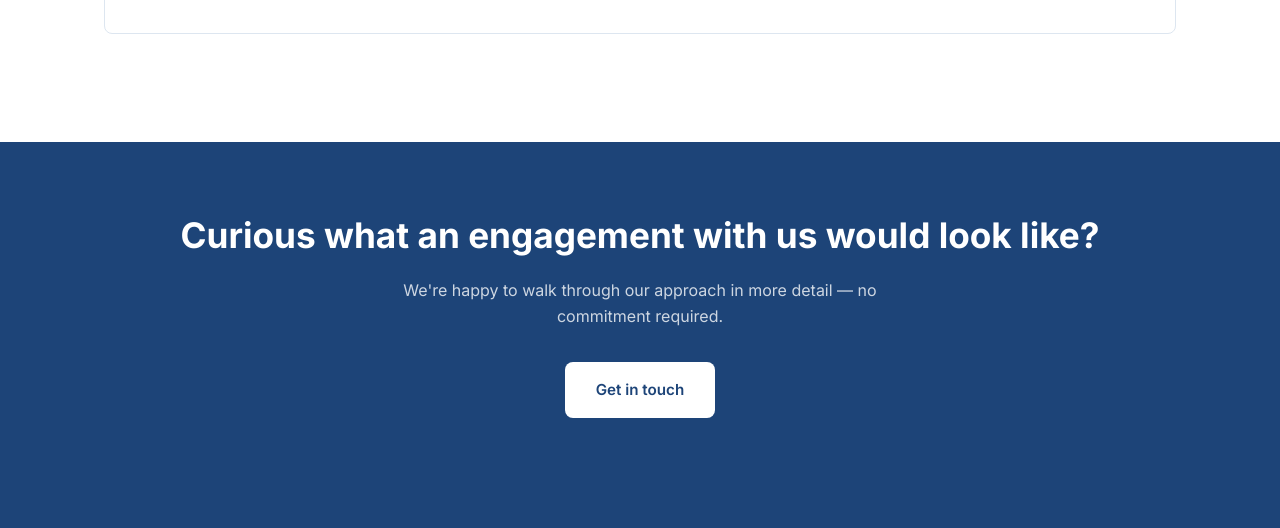
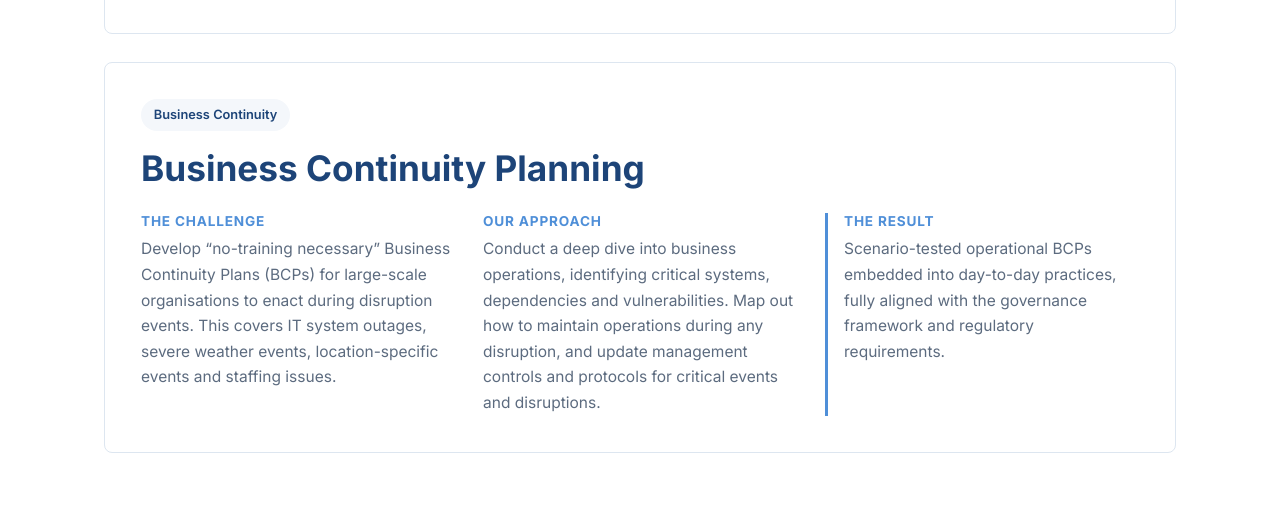
Before and after one commit to alan-littlebrook/littlebrook-web, a plain HTML site: page case-studies.html in a window 1280 px wide. Shown: the part 1747-2275 px from the top of the page. Drawn offline with Linux system fonts and the light colour scheme.

Commit message:
BCP case study

```diff
--- a/case-studies.html
+++ b/case-studies.html
@@ -4,7 +4,7 @@
   <meta charset="UTF-8" />
   <meta name="viewport" content="width=device-width, initial-scale=1.0" />
   <title>Case Studies | Littlebrook Consulting</title>
-  <meta name="description" content="Anonymised case studies from Littlebrook Consulting engagements covering internal communication, fire safety risk assessment platforms and unified ISO management systems." />
+  <meta name="description" content="Anonymised case studies from Littlebrook Consulting engagements covering internal communication, fire safety risk assessment platforms, unified ISO management systems and business continuity planning." />
   <link rel="preconnect" href="https://fonts.googleapis.com" />
   <link rel="preconnect" href="https://fonts.gstatic.com" crossorigin />
   <link href="https://fonts.googleapis.com/css2?family=Inter:wght@400;500;600;700&display=swap" rel="stylesheet" />
@@ -99,6 +99,25 @@
           </div>
         </article>
 
+        <article class="case-card" id="case-business-continuity">
+          <span class="case-tag">Business Continuity</span>
+          <h2>Business Continuity Planning</h2>
+          <div class="case-grid">
+            <div class="case-block">
+              <h4>The challenge</h4>
+              <p>Develop “no-training necessary” Business Continuity Plans (BCPs) for large-scale organisations to enact during disruption events. This covers IT system outages, severe weather events, location-specific events and staffing issues.</p>
+            </div>
+            <div class="case-block">
+              <h4>Our approach</h4>
+              <p>Conduct a deep dive into business operations, identifying critical systems, dependencies and vulnerabilities. Map out how to maintain operations during any disruption, and update management controls and protocols for critical events and disruptions.</p>
+            </div>
+            <div class="case-block case-result">
+              <h4>The result</h4>
+              <p>Scenario-tested operational BCPs embedded into day-to-day practices, fully aligned with the governance framework and regulatory requirements.</p>
+            </div>
+          </div>
+        </article>
+
       </div>
     </section>
 
```
